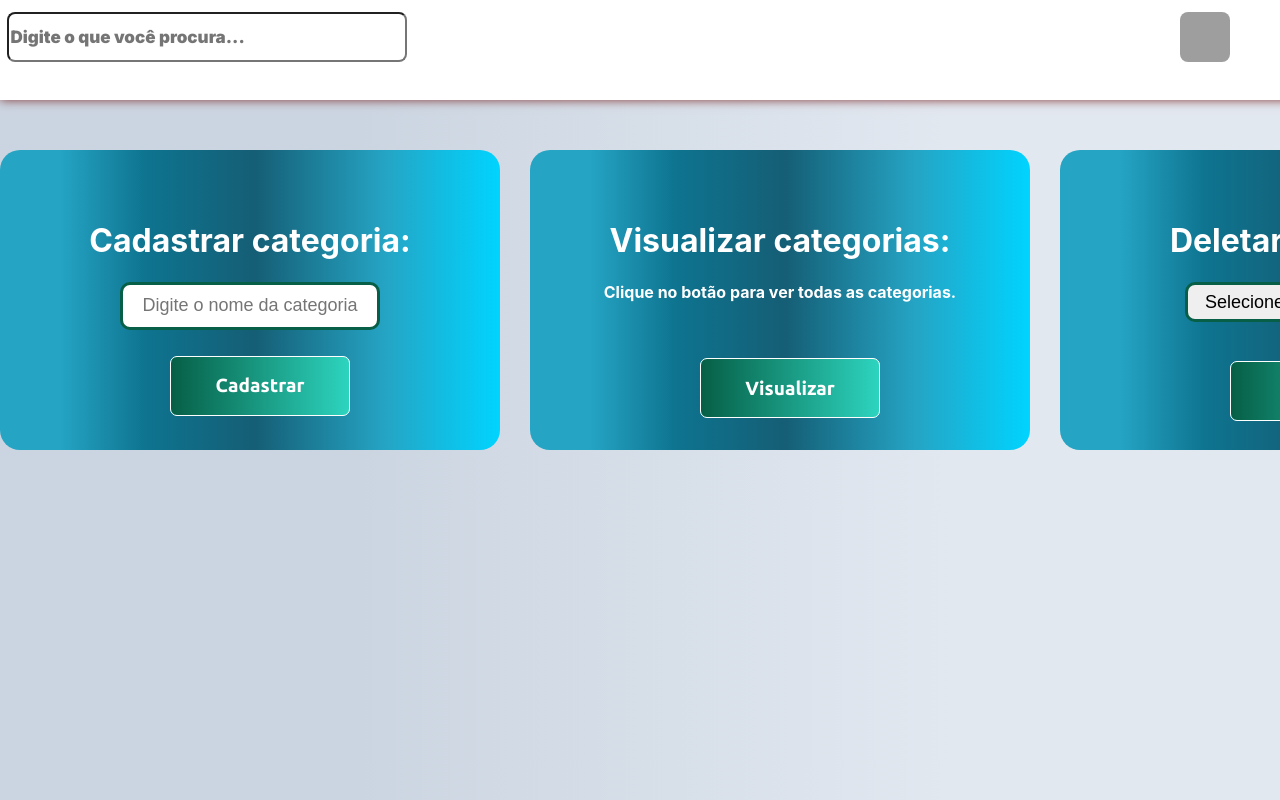
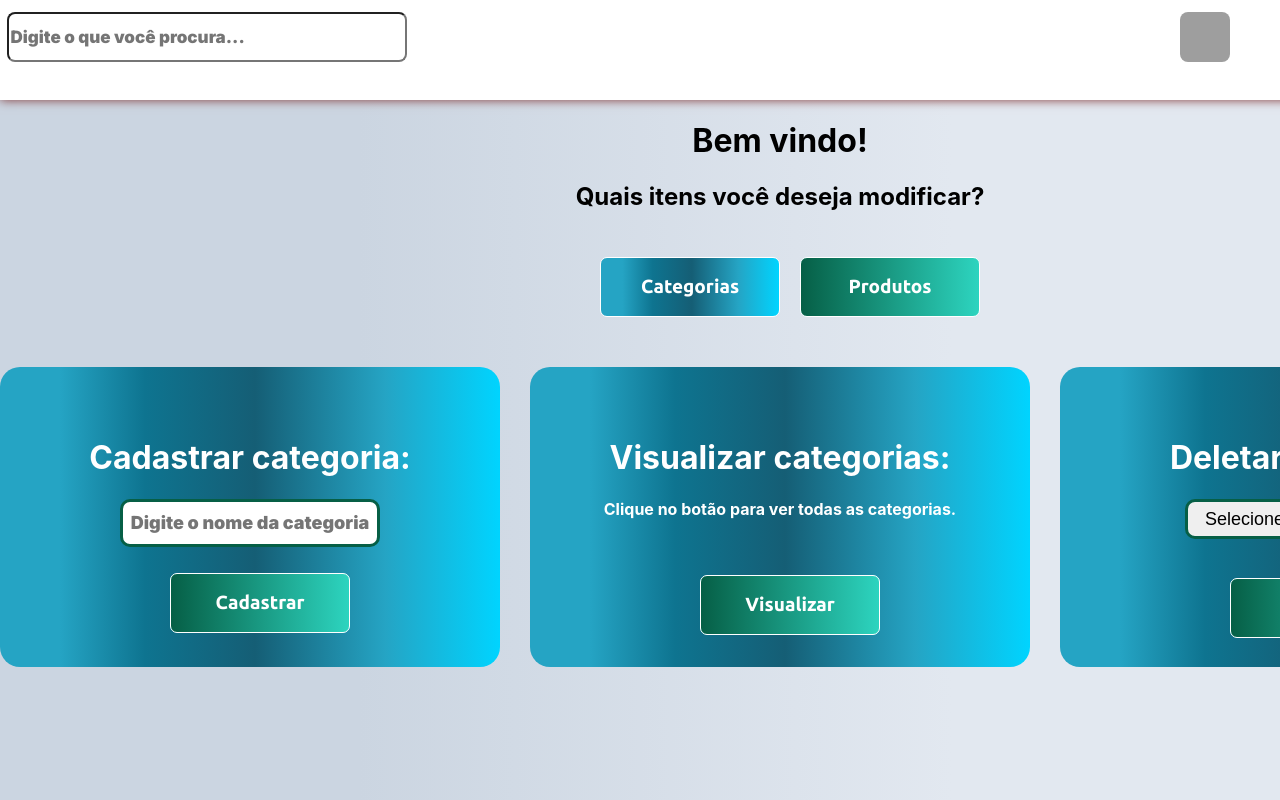
Before and after one commit to Eliabesilva317/Infoproduto, a React (Create React App) app in the folder web/card-web/: page /homeAdm in a window 1280 px wide. Shown: the top 800 px of the page. Built offline with nearby package versions, Linux system fonts and the light colour scheme; grey boxes are pictures that could not be loaded.

Commit message:
Mudando estilo dos botões e adicionando título

```diff
--- a/web/card-web/src/pages/HomeAdm/index.js
+++ b/web/card-web/src/pages/HomeAdm/index.js
@@ -35,14 +35,27 @@ const HomeAdm = () => {
           </div>
         </div>
       </div>
+      <div className={styles.content}>
+        <h1>Bem vindo!</h1>
+        <h2>Quais itens você deseja modificar?</h2>
 
-      <div className={styles.content}>
+        <button type="button" className={styles.buttonCategory}>
+          Categorias
+        </button>
+
+        <button type="button" className={styles.buttonProduct}>
+          Produtos
+        </button>
+
+        <div className={styles.contentCategories}>
           <div className={`${styles.category} ${styles.registerCategory}`}>
             <h1>Cadastrar categoria:</h1>
             <form>
               <input type="text" placeholder="Digite o nome da categoria" />
               <br />
-            <button type="submit">Cadastrar</button>
+              <button type="submit" className={styles.buttonProduct}>
+                Cadastrar
+              </button>
             </form>
           </div>
 
@@ -51,7 +64,9 @@ const HomeAdm = () => {
 
             <h4>Clique no botão para ver todas as categorias.</h4>
 
-          <button type="submit">Visualizar</button>
+            <button type="submit" className={styles.buttonProduct}>
+              Visualizar
+            </button>
           </div>
 
           <div className={`${styles.category} ${styles.deleteCategory}`}>
@@ -65,8 +80,11 @@ const HomeAdm = () => {
                 <option value="4">Outros</option>
               </select>
               <br />
-            <button type="submit">Deletar</button>
+              <button type="submit" className={styles.buttonProduct}>
+                Deletar
+              </button>
             </form>
+          </div>
         </div>
       </div>
     </div>
--- a/web/card-web/src/pages/HomeAdm/styles.module.scss
+++ b/web/card-web/src/pages/HomeAdm/styles.module.scss
@@ -9,10 +9,32 @@
   box-shadow: 0 0 10px rgb(131, 58, 58);
 }
 
-.content {
+.contentCategories {
   display: flex;
   justify-content: center;
 }
+
+.buttonCategory {
+  background: rgb(37,164,196);
+  background: linear-gradient(90deg, rgba(37,164,196,1) 12%, rgba(14,116,144,1) 29%, rgba(21,94,117,1) 51%, rgba(37,164,196,1) 77%, rgba(0,212,255,1) 100%);-image: linear-gradient(to right, #065f46 , #2dd4bf);
+  border: 1px solid #FFF;
+  color: #FFF;
+}
+
+.buttonCategory:hover {
+  animation: shakeButton 2s infinite;
+}
+
+.buttonProduct {
+  background-image: linear-gradient(to right, #065f46 , #2dd4bf);
+  border: 1px solid #FFF;
+  color: #FFF;
+}
+
+.buttonProduct:hover {
+  animation: shakeButton 2s infinite;
+}
+
 .category {
   background: rgb(37,164,196);
   background: linear-gradient(90deg, rgba(37,164,196,1) 12%, rgba(14,116,144,1) 29%, rgba(21,94,117,1) 51%, rgba(37,164,196,1) 77%, rgba(0,212,255,1) 100%);
@@ -35,7 +57,7 @@
   text-align: center;
   font-size: 18px;
   border: 3px solid #065f46;
-
+  font-family: "Inter", sans-serif;
 }
 
 .category input:focus {
@@ -52,21 +74,12 @@
   font-size: 18px;
   border: 3px solid #065f46;
   margin-bottom: 13px;
+  text-decoration: none solid rgb(0, 0, 0);
 }
 
 .category select:focus {
   outline: none;
   background: #eee;
-}
-
-.category button {
-  background-image: linear-gradient(to right, #065f46 , #2dd4bf);
-  border: 1px solid #FFF;
-  color: #FFF;
-}
-
-.category button:hover {
-  animation: shakeButton 2s infinite;
 }
 
 
```
Lines whose indentation alone changed are shown as unchanged.
